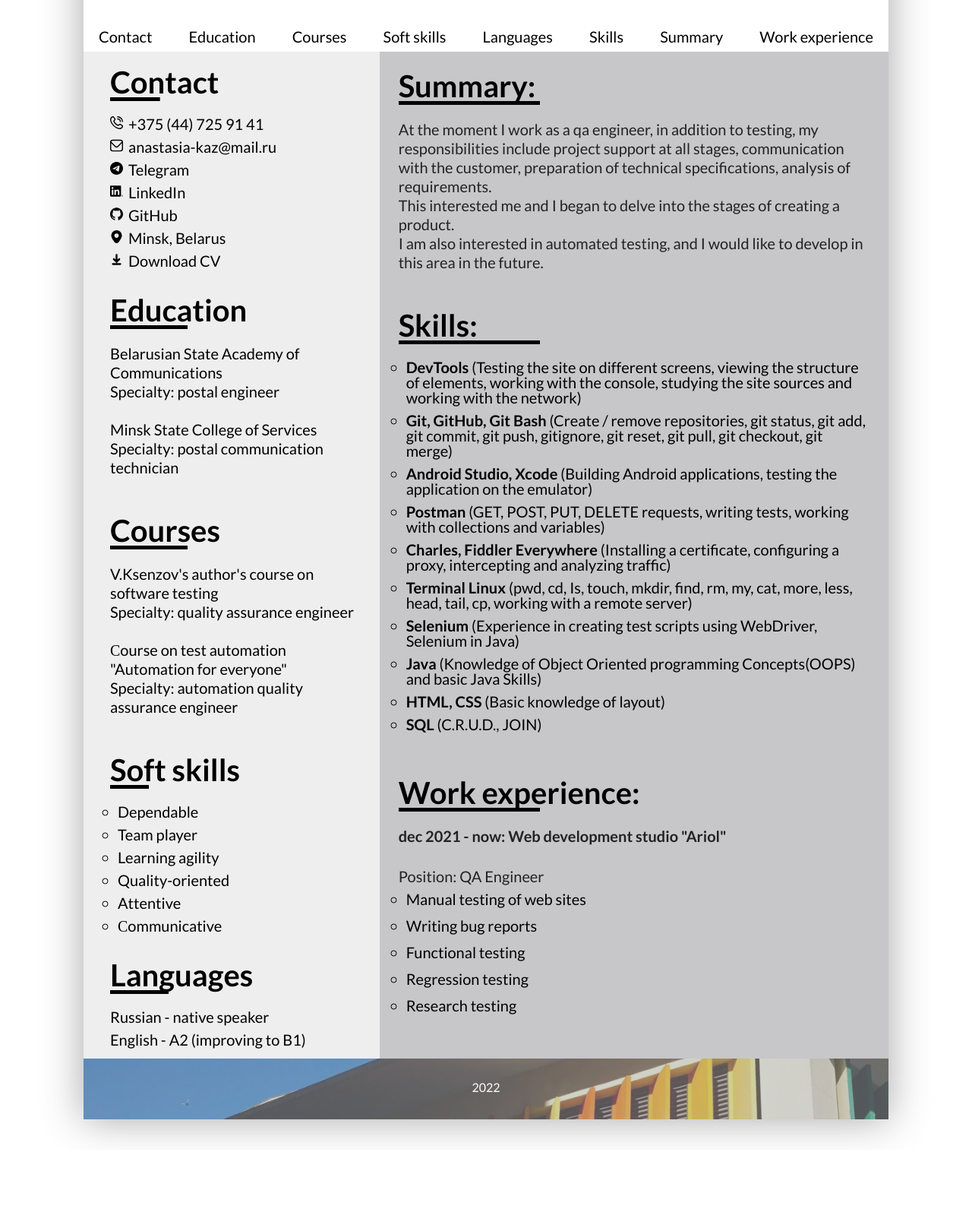
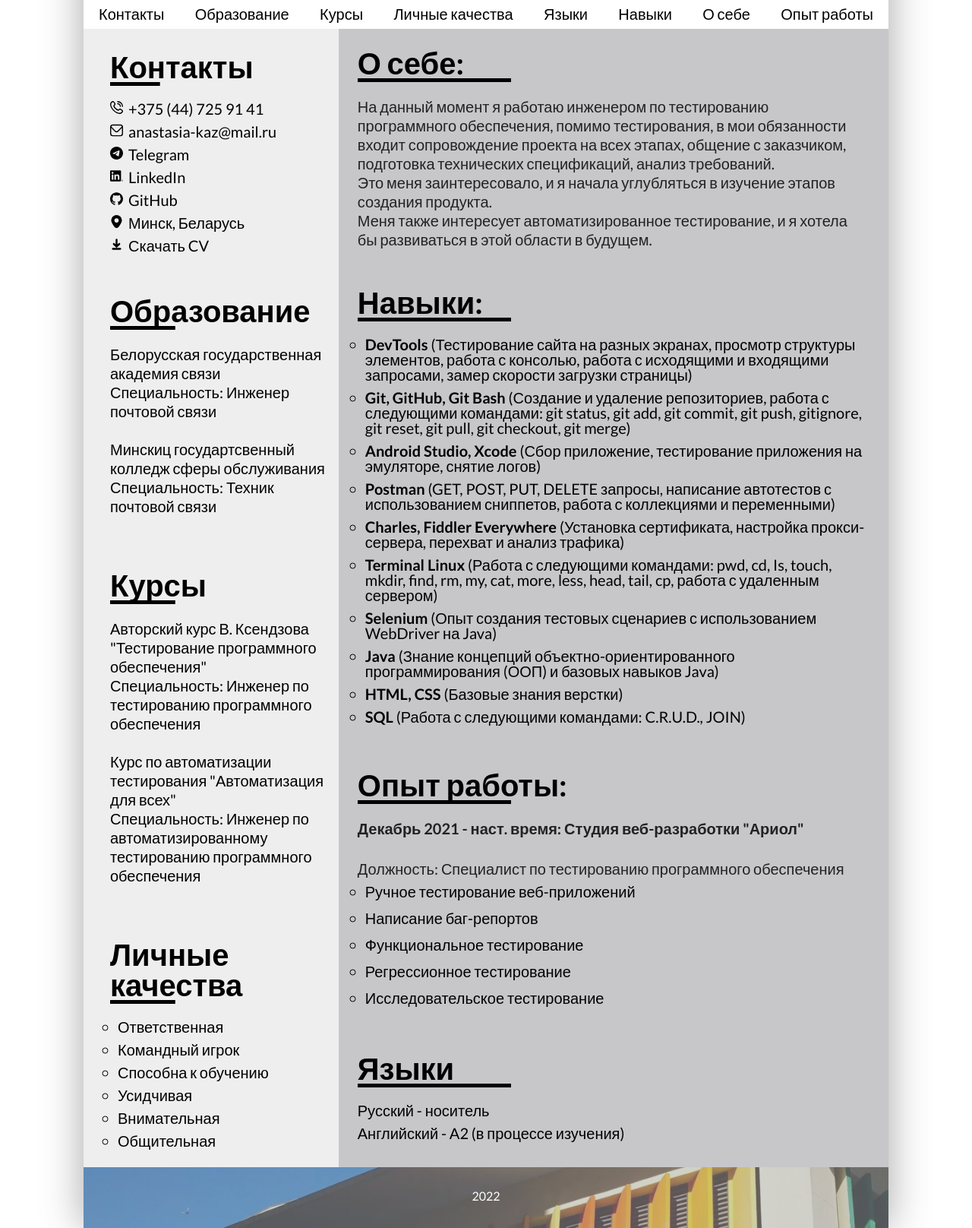
Before and after one commit to anastasia-kaz/ru_cv, a plain HTML site: page index.html in a window 1280 px wide. Shown: the part 445-2061 px from the top of the page at 76% size. Before the commit the page ends 1958 px from the top, so only its background shows below. Drawn offline with Linux system fonts and the light colour scheme.

Commit message:
add: all files

```diff
--- a/index.html
+++ b/index.html
@@ -1,13 +1,17 @@
 <!DOCTYPE html>
-<html lang="en">
+<html lang="ru">
 <head>
     <meta charset="UTF-8">
     <meta name="viewport"
           content="width=device-width">
     <meta http-equiv="X-UA-Compatible" content="ie=edge">
     <link rel="stylesheet" href="style.css">
+    <link rel="preconnect" href="https://fonts.googleapis.com">
+    <link rel="preconnect" href="https://fonts.gstatic.com" crossorigin>
+    <link href="https://fonts.googleapis.com/css2?family=Lato:wght@300&display=swap" rel="stylesheet">
     <link rel="icon" href="assets/img/icons8-открыть-резюме-ios-32.png">
-    <title>CV Kazachonok Anastasia</title>
+    <title>CV Казачёнок Анастасия</title>
+
 </head>
 <body>
 
@@ -20,7 +24,7 @@
         </div>
         <div>
         <h1 class="header_title">
-            Kazachonok Anastasia
+            Казачёнок Анастасия
         </h1>
         <h2 class="header_subtitle">
             QA ENGINEER
@@ -46,130 +50,129 @@
         <div class="form_toggle">
             <div class="form_toggle-item item-1">
                 <input id="fid-1" type="radio" name="radio" value="off" checked>
-                <label for="fid-1">EN</label>
+                <label for="fid-1"><a href="https://anastasia-kaz.github.io/rsschool-cv/">EN</a></label>
             </div>
             <div class="form_toggle-item item-2">
                 <input id="fid-2" type="radio" name="radio" value="on">
-                <label for="fid-2">RU</label>
+                <label for="fid-2"><a href="https://anastasia-kaz.github.io/ru_cv/">RU</a></label>
             </div>
         </div>
         <ul class="nav_list">
-            <li> <a href="#contact" class="nav_item"> Contact </a> </li>
-            <li> <a href="#education" class="nav_item">Education</a> </li>
-            <li> <a href="#courses" class="nav_item">Courses</a> </li>
-            <li> <a href="#projects" class="nav_item">Soft skills</a> </li>
-            <li> <a href="#languages" class="nav_item">Languages</a> </li>
-            <li> <a href="#skills" class="nav_item">Skills</a> </li>
-            <li> <a href="#summary" class="nav_item">Summary</a> </li>
-            <li> <a href="#work" class="nav_item">Work experience</a> </li>
+            <li> <a href="#contact" class="nav_item"> Контакты </a> </li>
+            <li> <a href="#education" class="nav_item">Образование</a> </li>
+            <li> <a href="#courses" class="nav_item">Курсы</a> </li>
+            <li> <a href="#projects" class="nav_item">Личные качества</a> </li>
+            <li> <a href="#languages" class="nav_item">Языки</a> </li>
+            <li> <a href="#skills" class="nav_item">Навыки</a> </li>
+            <li> <a href="#summary" class="nav_item">О себе</a> </li>
+            <li> <a href="#work" class="nav_item">Опыт работы</a> </li>
         </ul>
     </nav>
     <div class="content">
         <aside class="aside_boxes">
 
         <section class="aside_box">
-            <h2 class="aside_boxes_name" id="contact">Contact</h2>
+            <h2 class="aside_boxes_name" id="contact">Контакты</h2>
             <ul class="aside_box_contact_list">
                 <li class="tel"><a href="tel:375447259141"> +375 (44) 725 91 41</a></li>
                 <li class="mail"><a href="mailto:anastasia-kaz@mail.ru">anastasia-kaz@mail.ru</a></li>
                 <li class="telega"><a href="tg://t.me/anastasia_kaz1">Telegram</a></li>
                 <li class="linked"><a href="https://www.linkedin.com/in/anastasia-kaz" target="_blank">LinkedIn</a></li>
                 <li class="github"><a href="https://github.com/anastasia-kaz" target="_blank">GitHub</a></li>
-                <li class="location">Minsk, Belarus</li>
-                <li class="download"> <a href="assets/QA_CV_Kazachonok_A_A.doc" download="QA_CV_Kazachonok_A_A.doc" title="Download CV">Download CV</a></li>
+                <li class="location">Минск, Беларусь</li>
+                <li class="download"> <a href="assets/QA_CV_Kazachonok_A_A.doc" download="QA_CV_Kazachonok_A_A.doc" title="Download CV">Скачать CV</a></li>
             </ul>
         </section>
 
         <section class="aside_box">
-            <h2 class="aside_boxes_name" id="education">Education</h2>
+            <h2 class="aside_boxes_name" id="education">Образование</h2>
             <ul class="aside_box_education_list">
-                <li class="box_content">Belarusian State Academy of Communications <br>
-                    Specialty: postal engineer
+                <li class="box_content">Белорусская государственная академия связи <br>
+                    Специальность: Инженер почтовой связи
                 </li>
-                <li class="box_content">Minsk State College of Services<br>
-                    Specialty: postal communication technician
+                <li class="box_content">Минскиц государтсвенный колледж сферы обслуживания<br>
+                    Специальность: Техник почтовой связи
                 </li>
 
             </ul>
         </section>
 
         <section class="aside_box">
-            <h2 class="aside_boxes_name" id="courses">Courses</h2>
+            <h2 class="aside_boxes_name" id="courses">Курсы</h2>
             <ul class="aside_box_education_list">
-                <li class="box_content">V.Ksenzov's author's course on software testing <br>
-                    Specialty: quality assurance engineer
+                <li class="box_content">Авторский курс В. Ксендзова "Тестирование программного обеспечения" <br>
+                    Специальность: Инженер по тестированию программного обеспечения
                 </li>
-                <li class="box_content">Сourse on test automation "Automation for everyone"<br>
-                    Specialty: automation quality assurance engineer
+                <li class="box_content">Курс по автоматизации тестирования "Автоматизация для всех"<br>
+                    Специальность: Инженер по автоматизированному тестированию программного обеспечения
                 </li>
             </ul>
         </section>
         <section class="aside_box">
-            <h2 class="aside_boxes_name" id="projects">Soft skills</h2>
+            <h2 class="aside_boxes_name" id="projects">Личные качества</h2>
             <ul class="skills_list">
-                <li>Dependable</li>
-                <li>Team player</li>
-                <li>Learning agility</li>
-                <li>Quality-oriented</li>
-                <li>Attentive</li>
-                <li>Сommunicative</li>
+                <li>Ответственная</li>
+                <li>Командный игрок</li>
+                <li>Способна к обучению</li>
+                <li>Усидчивая</li>
+                <li>Внимательная</li>
+                <li>Общительная</li>
             </ul>
             </section>
 
-        <section class="aside_box">
-            <h2 class="aside_boxes_name" id="languages">Languages</h2>
-            <ul class="aside_box_languages_list">
-                <li>Russian - native speaker</li>
-                <li>English - A2 (improving to B1)</li>
-            </ul>
-        </section>
+
         </aside>
         <main class="main_content">
 
         <section class="main_box">
-        <h2 class="aside_boxes_name" id="summary">Summary:</h2>
+        <h2 class="aside_boxes_name" id="summary">О себе:</h2>
         <p><span class="box_content">
-            At the moment I work as a qa engineer, in addition to testing, my responsibilities include project support at all stages, communication with the customer, preparation of technical specifications, analysis of requirements.
-            </span></p>
+            На данный момент я работаю инженером по тестированию программного обеспечения, помимо тестирования, в мои обязанности входит сопровождение проекта на всех этапах, общение с заказчиком, подготовка технических спецификаций, анализ требований.            </span></p>
             <p><span class="box_content">
-                This interested me and I began to delve into the stages of creating a product.
+                Это меня заинтересовало, и я начала углубляться в изучение этапов создания продукта.
             </span></p>
 
             <p><span class="box_content">
-                I am also interested in automated testing, and I would like to develop in this area in the future.
-            </span></p>
+                Меня также интересует автоматизированное тестирование, и я хотела бы развиваться в этой области в будущем.            </span></p>
     </section>
 
         <section class="main_box skills"  id="skills">
         <div>
-            <h2 class="aside_boxes_name">Skills:</h2>
+            <h2 class="aside_boxes_name">Навыки:</h2>
             <ul class="skills_list">
-                <li><span class="skill_item">DevTools</span> (Testing the site on different screens, viewing the structure of elements, working with the console, studying the site sources and working with the network)</li>
-                <li><span class="skill_item">Git, GitHub, Git Bash</span> (Create / remove repositories, git status, git add, git commit, git push, gitignore, git reset, git pull, git checkout, git merge)</li>
-                <li><span class="skill_item">Android Studio, Xcode</span> (Building Android applications, testing the application on the emulator)</li>
-                <li><span class="skill_item">Postman</span> (GET, POST, PUT, DELETE requests, writing tests, working with collections and variables)</li>
-                <li><span class="skill_item">Charles, Fiddler Everywhere</span> (Installing a certificate, configuring a proxy, intercepting and analyzing traffic)</li>
-                <li><span class="skill_item">Terminal Linux </span>(pwd, cd, Is, touch, mkdir, find, rm, my, cat, more, less, head, tail, cp, working with a remote server)</li>
-                <li><span class="skill_item">Selenium </span>(Experience in creating test scripts using WebDriver, Selenium in Java)</li>
-                <li><span class="skill_item">Java</span> (Knowledge of Object Oriented programming Concepts(OOPS) and basic Java Skills)</li>
-                <li><span class="skill_item">HTML, CSS</span> (Basic knowledge of layout)</li>
-                <li><span class="skill_item">SQL</span> (C.R.U.D., JOIN)</li>
+                <li><span class="skill_item">DevTools</span> (Тестирование сайта на разных экранах, просмотр структуры элементов, работа с консолью, работа с исходящими и входящими запросами, замер скорости загрузки страницы)</li>
+                <li><span class="skill_item">Git, GitHub, Git Bash</span> (Создание и удаление репозиториев, работа с следующими командами: git status, git add, git commit, git push, gitignore, git reset, git pull, git checkout, git merge)</li>
+                <li><span class="skill_item">Android Studio, Xcode</span> (Сбор приложение, тестирование приложения на эмуляторе, снятие логов)</li>
+                <li><span class="skill_item">Postman</span> (GET, POST, PUT, DELETE запросы, написание автотестов с использованием сниппетов, работа с коллекциями и переменными)</li>
+                <li><span class="skill_item">Charles, Fiddler Everywhere</span> (Установка сертификата, настройка прокси-сервера, перехват и анализ трафика)</li>
+                <li><span class="skill_item">Terminal Linux </span>(Работа с следующими командами: pwd, cd, Is, touch, mkdir, find, rm, my, cat, more, less, head, tail, cp, работа с удаленным сервером)</li>
+                <li><span class="skill_item">Selenium </span>(Опыт создания тестовых сценариев с использованием WebDriver на  Java)</li>
+                <li><span class="skill_item">Java</span> (Знание концепций объектно-ориентированного программирования (ООП) и базовых навыков Java)</li>
+                <li><span class="skill_item">HTML, CSS</span> (Базовые знания верстки)</li>
+                <li><span class="skill_item">SQL</span> (Работа с следующими командами: C.R.U.D., JOIN)</li>
             </ul>
         </div>
     </section>
 
         <section class="main_box">
-        <h2 class="aside_boxes_name"  id="work">Work experience:</h2>
-       <div class="box_content" > <h3 class="work">dec 2021 - now: Web development studio "Ariol"</h3> <br>
-           Position: QA Engineer
+        <h2 class="aside_boxes_name"  id="work">Опыт работы:</h2>
+       <div class="box_content" > <h3 class="work">Декабрь 2021 - наст. время: Студия веб-разработки "Ариол"</h3> <br>
+           Должность: Специалист по тестированию программного обеспечения
            <ul >
-               <li class="work_item">Manual testing  of web sites </li>
-               <li class="work_item">Writing bug reports</li>
-               <li class="work_item">Functional testing</li>
-               <li class="work_item">Regression testing</li>
-               <li class="work_item">Research testing</li>
+               <li class="work_item">Ручное тестирование веб-приложений</li>
+               <li class="work_item">Написание баг-репортов</li>
+               <li class="work_item">Функциональное тестирование</li>
+               <li class="work_item">Регрессионное тестирование</li>
+               <li class="work_item">Исследовательское тестирование</li>
            </ul>
        </div>
+    </section>
+    <section class="main_box">
+        <h2 class="aside_boxes_name" id="languages">Языки</h2>
+        <ul class="aside_box_languages_list">
+            <li>Русский - носитель</li>
+            <li>Английский - A2 (в процессе изучения)</li>
+        </ul>
     </section>
 
 </main>
--- a/style.css
+++ b/style.css
@@ -388,10 +388,17 @@ textarea {
     src: local(''),
     url('assets/fonts/lato-v23-latin-900.woff2') format('woff2'), /* Chrome 26+, Opera 23+, Firefox 39+ */ url('assets/fonts/lato-v23-latin-900.woff') format('woff'); /* Chrome 6+, Firefox 3.6+, IE 9+, Safari 5.1+ */
 }
+@font-face {
+    font-family: 'Lato';
+    font-style: normal;
+    font-weight: 900;
+    src: local(''),
+    url('assets/fonts/lato-v23-latin-900.woff2') format('woff2'), /* Chrome 26+, Opera 23+, Firefox 39+ */ url('assets/fonts/lato-v23-latin-900.woff') format('woff'); /* Chrome 6+, Firefox 3.6+, IE 9+, Safari 5.1+ */
+}
 
 
 html {
-    font-family: 'Lato';
+    font-family: 'Lato', sans-serif;
     font-style: normal;
     font-weight: 400;
     box-sizing: border-box;
@@ -459,6 +466,7 @@ header {
     align-items: center;
     margin: 0px 20px;
     font-size: 20px;
+    margin-top: -30px;
 }
 
 .burger_menu{
@@ -741,13 +749,13 @@ button.burger_btn{
     border-right: 1px solid #999;
 }
 
-/* Checked */
-.form_toggle .item-1 input[type=radio]:checked + label {
-    background: #dfdee1;
-}
-.form_toggle .item-2 input[type=radio]:checked + label {
-    background: #dfdee1;
-}
+/*!* Checked *!*/
+/*.form_toggle .item-1 input[type=radio]:checked + label {*/
+/*    background: #dfdee1;*/
+/*}*/
+/*.form_toggle .item-2 input[type=radio]:checked + label {*/
+/*    background: #dfdee1;*/
+/*}*/
 
 @media (max-width: 1060px) {
     .wrapper {
@@ -787,6 +795,7 @@ button.burger_btn{
         height: 100%;
         flex-direction: column;
         padding-top: 50px;
+        margin-top: unset;
     }
 
     .content {
@@ -861,7 +870,7 @@ button.burger_btn{
     .navigation{
         position: fixed;
         width: 100%;
-        height: 50px;
+        height: 100%;
         top: 0;
         left: 0;
         background-color: #151824;
```
